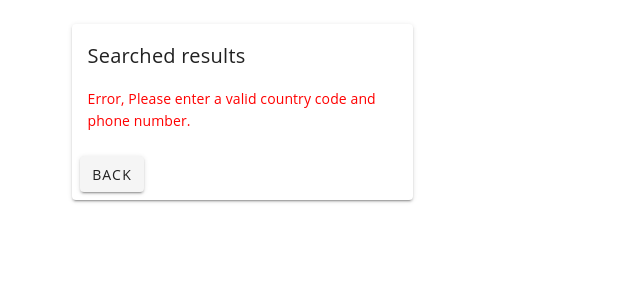
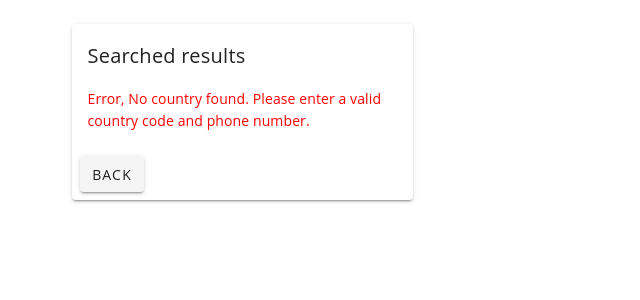
Before and after one commit to giresse19/callingCodeValidator-service, a Vue app in the folder front-end/country-search-app/: page /error in a window 1280 px wide. Shown: the top 300 px of the page, without its empty margins (0-640 px from the left). Built offline with nearby package versions, Linux system fonts and the light colour scheme.

Commit message:
Clean-up code.

```diff
--- a/front-end/country-search-app/src/views/Error.vue
+++ b/front-end/country-search-app/src/views/Error.vue
@@ -16,7 +16,10 @@
             >
               <v-card-title>Searched results</v-card-title>
               <v-card-text>
-                <span style="color: red">Error, Please enter a valid country code and phone number.</span>
+                <span style="color: red">Error, No country found.
+                  Please enter a valid country code and phone number.
+                </span>
+
               </v-card-text>
 
               <v-card-actions>
--- a/front-end/country-search-app/src/views/Homepage.vue
+++ b/front-end/country-search-app/src/views/Homepage.vue
@@ -23,8 +23,7 @@
                       required
                       :rules="[
                         () => !!callCodeAndNumber || 'Phone number can not be empty.',
-                        () => /(\d{11,31})/.test(callCodeAndNumber) || 'Number of digits must be between 11 and 31'
-                    ]"
+                   ]"
                   >
                   </v-text-field>
                 </v-form>
```
